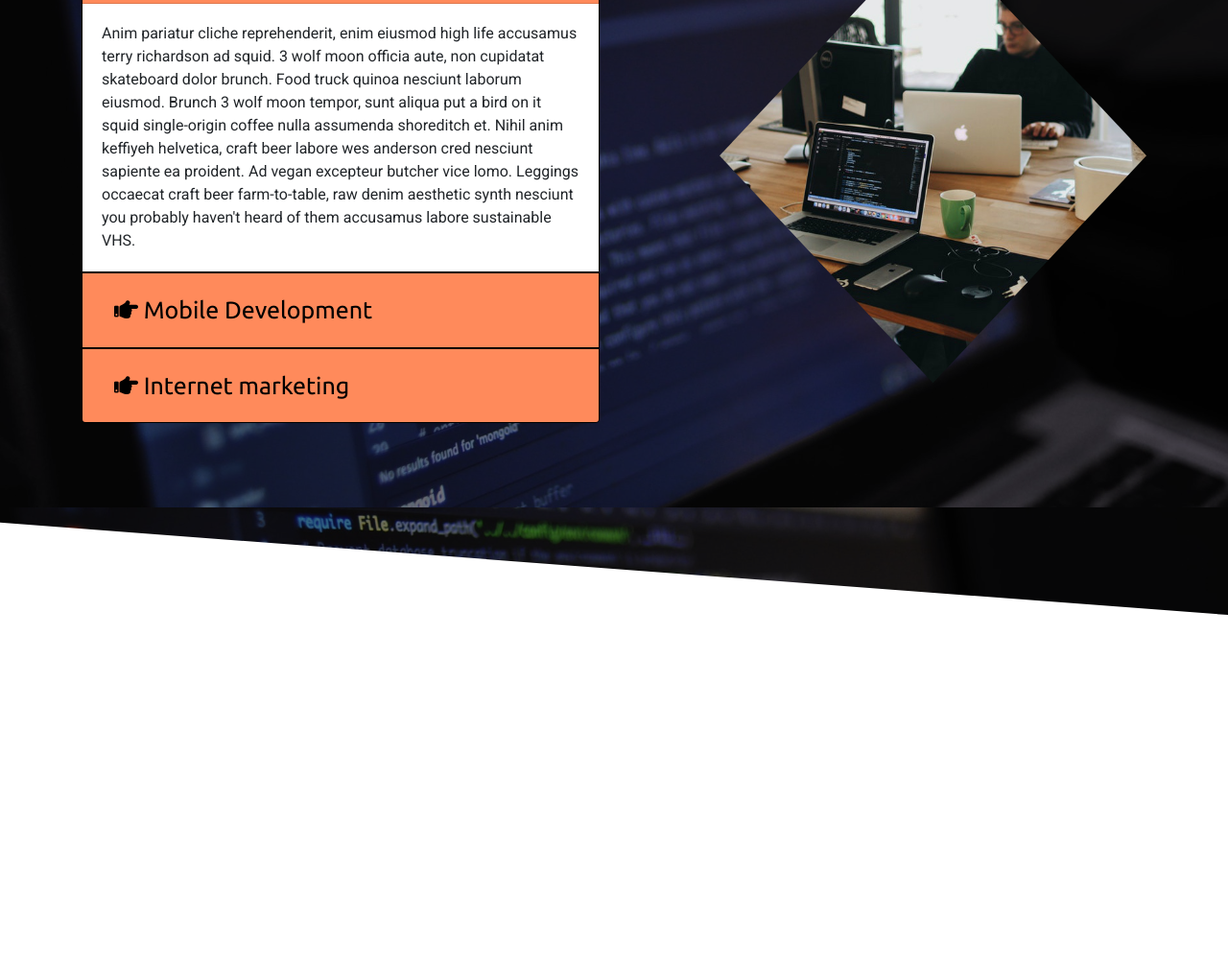
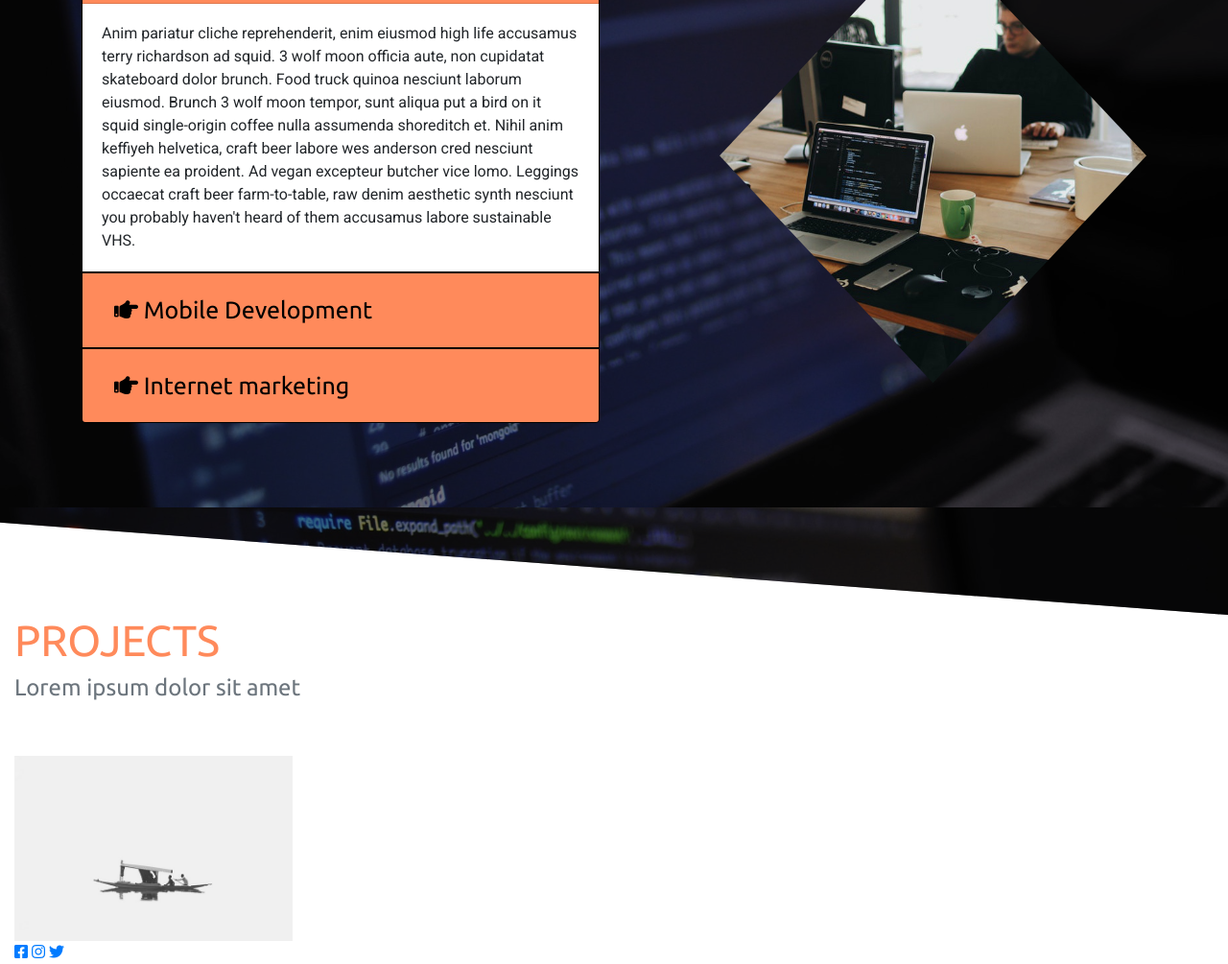
Before and after one commit to slobodanmiric/agency-30-dana, a plain HTML site: page index.html in a window 1280 px wide. Shown: the part 3247-4252 px from the top of the page at 96% size. Before the commit the page ends 3888 px from the top, so only its background shows below. Drawn offline with nearby package versions, Linux system fonts and the light colour scheme.

Commit message:
ikonice u projects

```diff
--- a/index.html
+++ b/index.html
@@ -262,6 +262,31 @@
         </div>
     </section>
 
+    <!-- projects -->
+    <section id="projects">
+      <div class="container-fluid">
+        <!-- title  -->
+        <div class="row title">
+            <div class="col-md-12 mb-5">
+                <h2>Projects</h2>
+                <h4 class="text-muted">Lorem ipsum dolor sit amet</h4>
+            </div>
+        </div>
+        <div class="row">
+          <div class="col-md-3">
+            <div class="imgContainer">
+              <img class="img-fluid" src="img/project1.jpg" alt="">
+              <div class="imgIcons">
+                <a href=""><i class="fab fa-facebook-square"></i></a>
+                <a href=""><i class="fab fa-instagram"></i></a>
+                <a href=""><i class="fab fa-twitter"></i></a>
+              </div>
+            </div>
+          </div>
+        </div>
+      </div>
+    </section>
+
     <!-- Option 2: Separate Popper and Bootstrap JS -->
     <script src="https://code.jquery.com/jquery-3.5.1.slim.min.js" integrity="sha384-DfXdz2htPH0lsSSs5nCTpuj/zy4C+OGpamoFVy38MVBnE+IbbVYUew+OrCXaRkfj" crossorigin="anonymous"></script>
     <script src="https://cdn.jsdelivr.net/npm/popper.js@1.16.1/dist/umd/popper.min.js" integrity="sha384-9/reFTGAW83EW2RDu2S0VKaIzap3H66lZH81PoYlFhbGU+6BZp6G7niu735Sk7lN" crossorigin="anonymous"></script>
```
